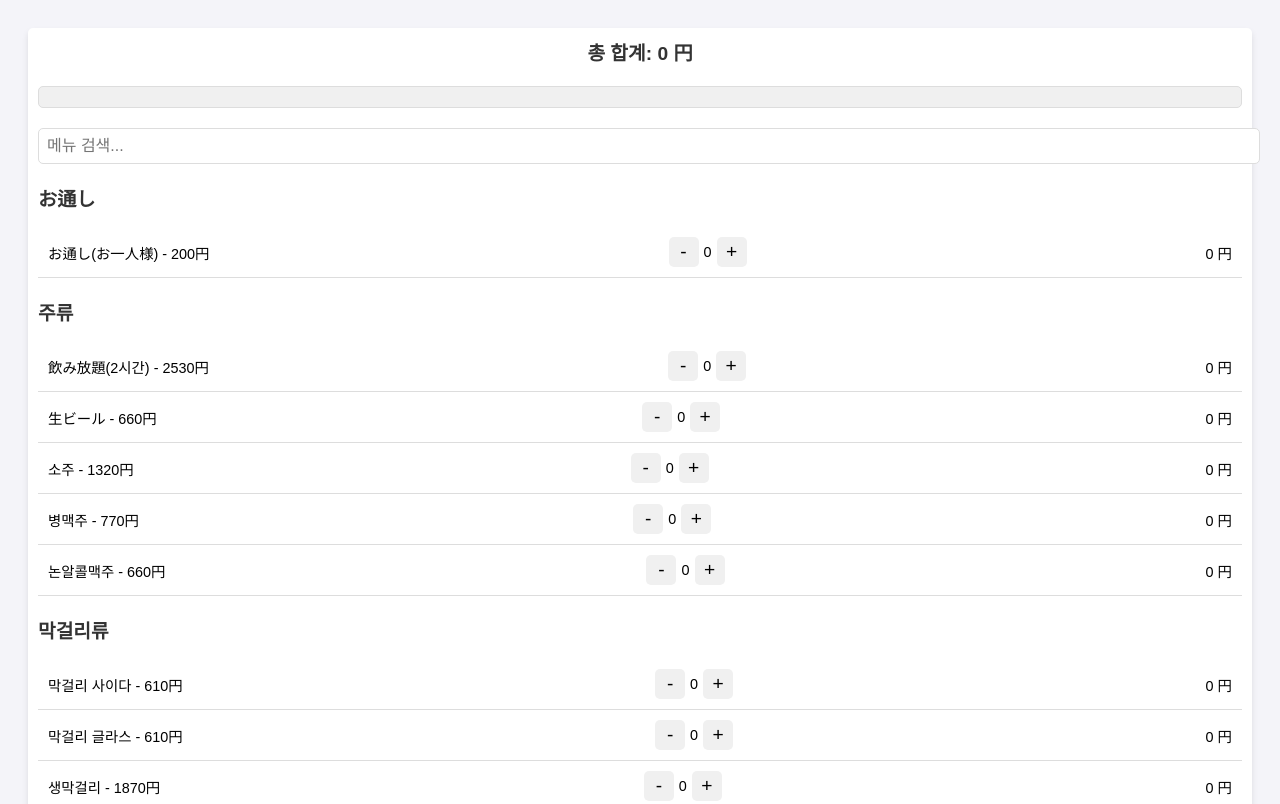
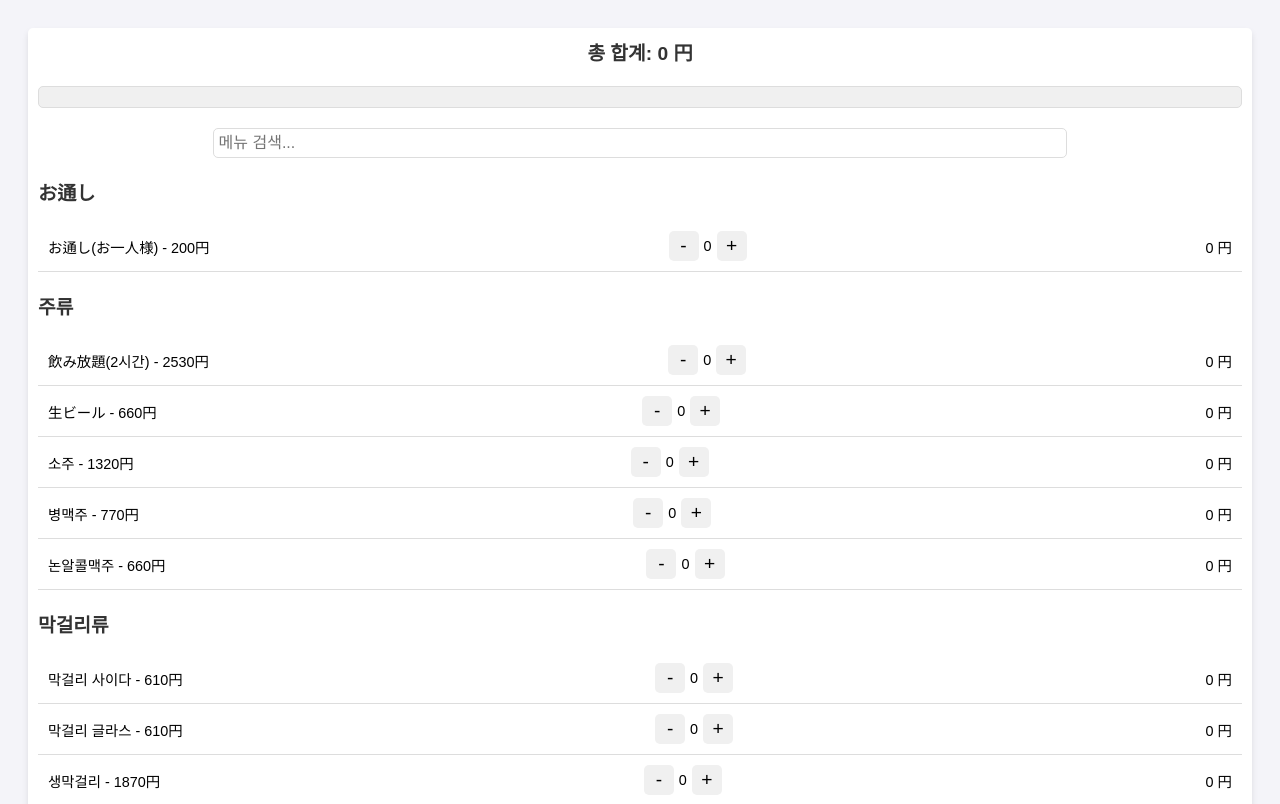
Before and after one commit to HanJunheee/saran, a plain HTML site: page index.html in a window 1280 px wide. Shown: the top 804 px of the page. Drawn offline with Linux system fonts and the light colour scheme.

Commit message:
Update index.html

```diff
--- a/index.html
+++ b/index.html
@@ -47,8 +47,8 @@
       text-align: center;
     }
     .search-bar input {
-      width: 100%;
-      padding: 8px;
+      width: 70%;
+      padding: 5px;
       font-size: 1em;
       border: 1px solid #ddd;
       border-radius: 5px;
```
